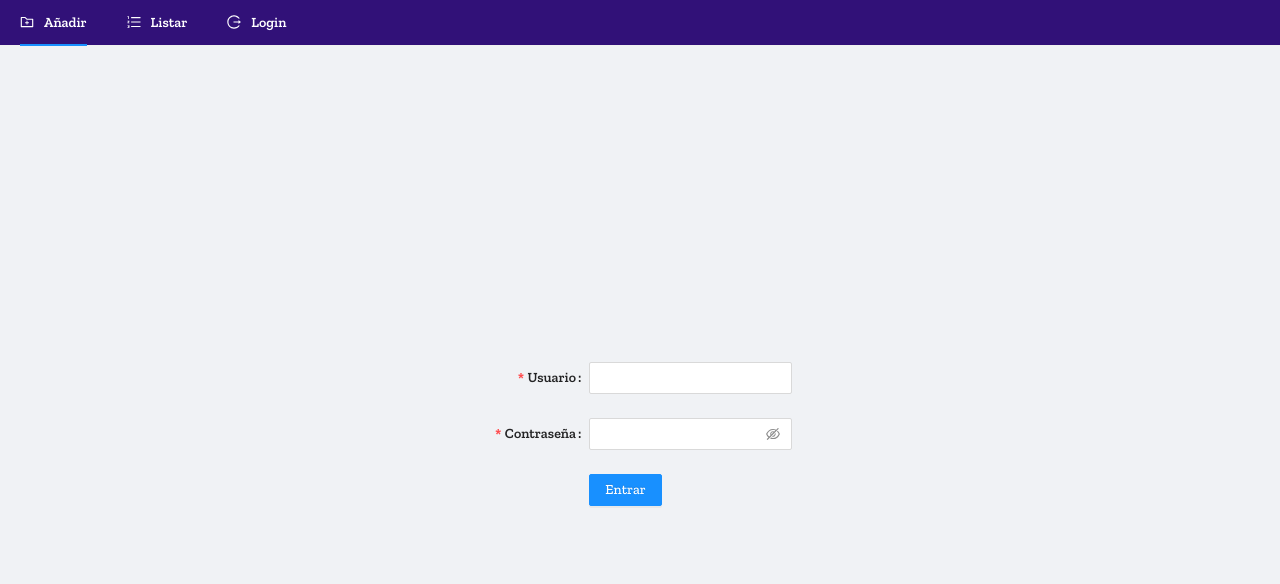
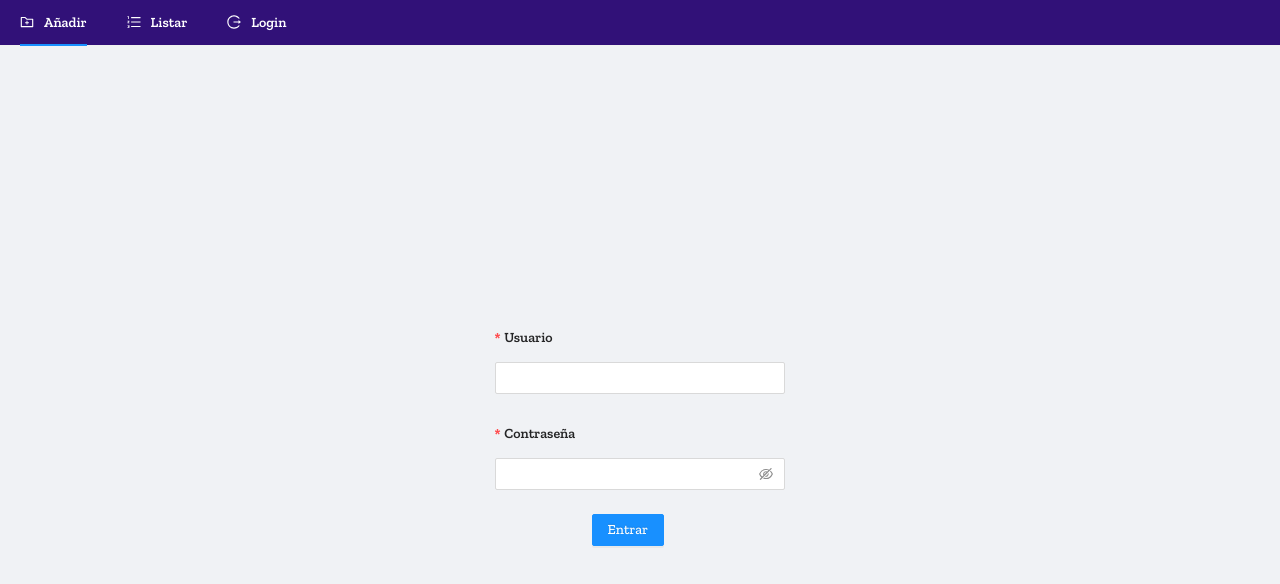
Before and after one commit to junder79/gta-cars-web-react, a React (Create React App) app: page /login in a window 1280 px wide. Shown: the top 584 px of the page. Built offline with nearby package versions, Linux system fonts and the light colour scheme.

Commit message:
se agrega el localstorage

```diff
--- a/src/assets/css/estilos.css
+++ b/src/assets/css/estilos.css
@@ -25,3 +25,5 @@ body {
     background-color: #4618AC;
     color:white;
 }
+
+.ant-table.ant-table-rtl { overflow-x: scroll; }
--- a/src/componentes/listar.js
+++ b/src/componentes/listar.js
@@ -54,6 +54,7 @@ function Listar() {
             title: 'Nombre',
             dataIndex: 'nombre_vehiculo',
             key: 'nombre_vehiculo',
+
         },
         {
             title: 'Imagen',
--- a/src/views/login.js
+++ b/src/views/login.js
@@ -31,6 +31,8 @@ function Login() {
         axios.post('/url', formData)
             .then(function (response) {
                 console.log(response);
+                localStorage.setItem('usuario', 'junder');
+                localStorage.setItem('estadoLogin', true);
             })
             .catch(function (error) {
                 console.log(error);
@@ -56,6 +58,8 @@ function Login() {
                     <Form.Item
                         label="Usuario"
                         name="username"
+                        labelCol={{ span: 24 }}
+                        wrapperCol = {{ span:24 }}
                         rules={[
                             {
                                 required: true,
@@ -69,6 +73,8 @@ function Login() {
                     <Form.Item
                         label="Contraseña"
                         name="password"
+                        labelCol={{ span: 24 }}
+                        wrapperCol = {{ span:24 }}
                         rules={[
                             {
                                 required: true,
```
